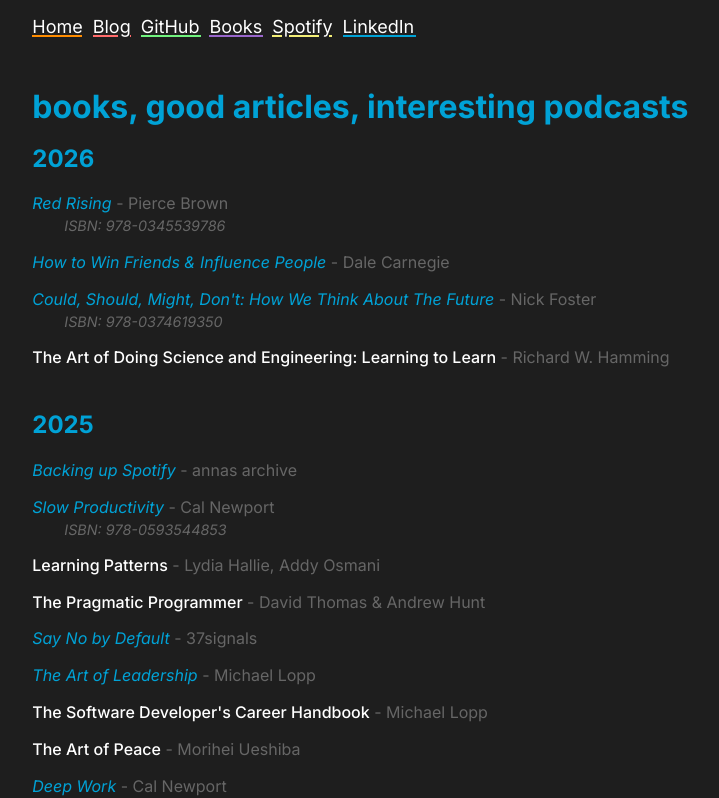
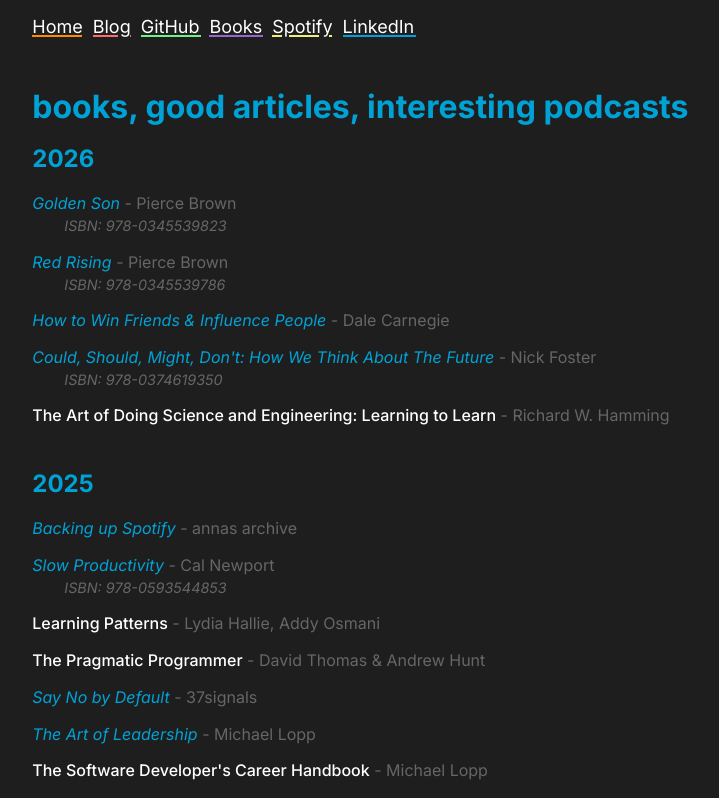
Before and after one commit to NickTheWilder/website, a Next.js app: page /books in a window 1280 px wide. Shown: the top 798 px of the page, without its empty margins (271-990 px from the left). Built offline with nearby package versions, Linux system fonts and the light colour scheme; a web font is replaced by a local one.

Commit message:
DARROWWWW

```diff
--- a/src/app/books/page.tsx
+++ b/src/app/books/page.tsx
@@ -18,6 +18,7 @@
     {
         year: 2026,
         books: [
+            { title: "Golden Son", author: "Pierce Brown", url: "https://www.goodreads.com/book/show/18966819-golden-son", isbn: "978-0345539823" },
             { title: "Red Rising", author: "Pierce Brown", url: "https://www.goodreads.com/book/show/15839976-red-rising", isbn: "978-0345539786" },
             { title: "How to Win Friends & Influence People", author: "Dale Carnegie", url: "https://www.goodreads.com/book/show/4865.How_to_Win_Friends_Influence_People" },
             {
```
